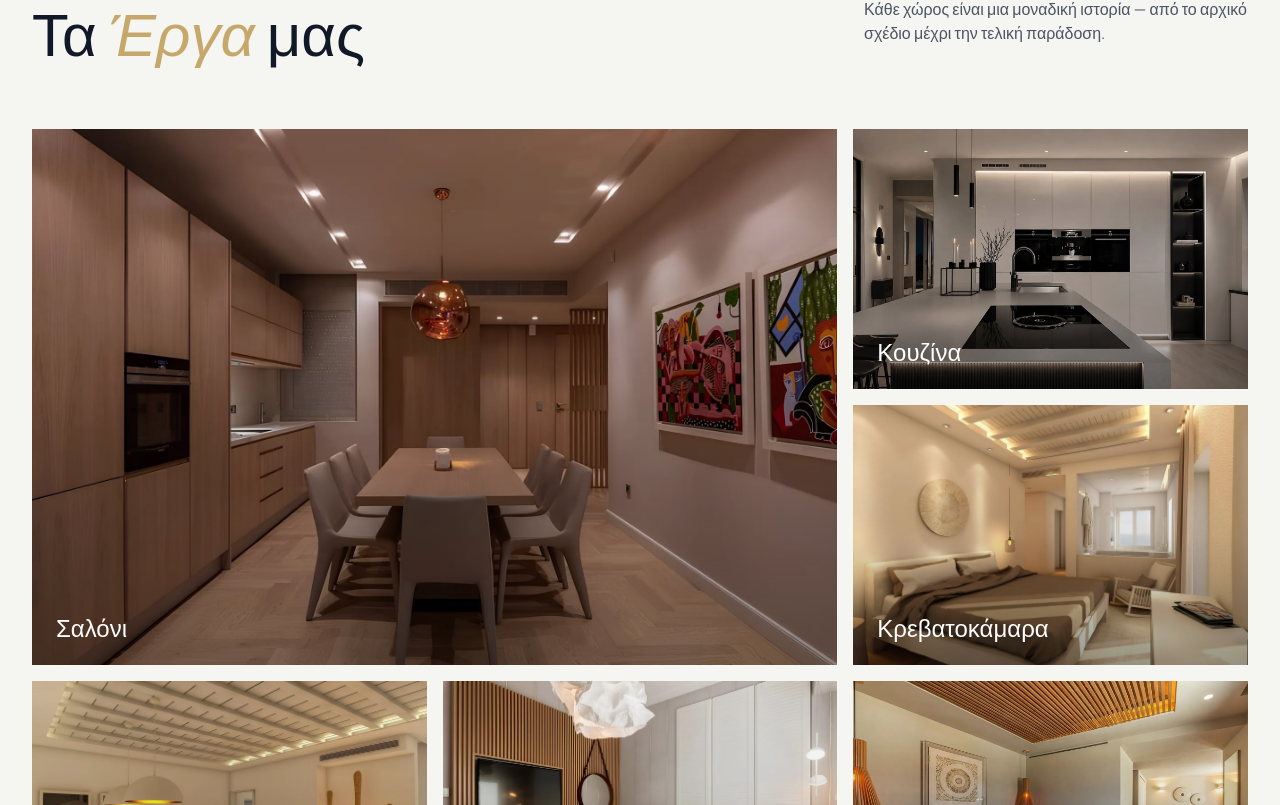
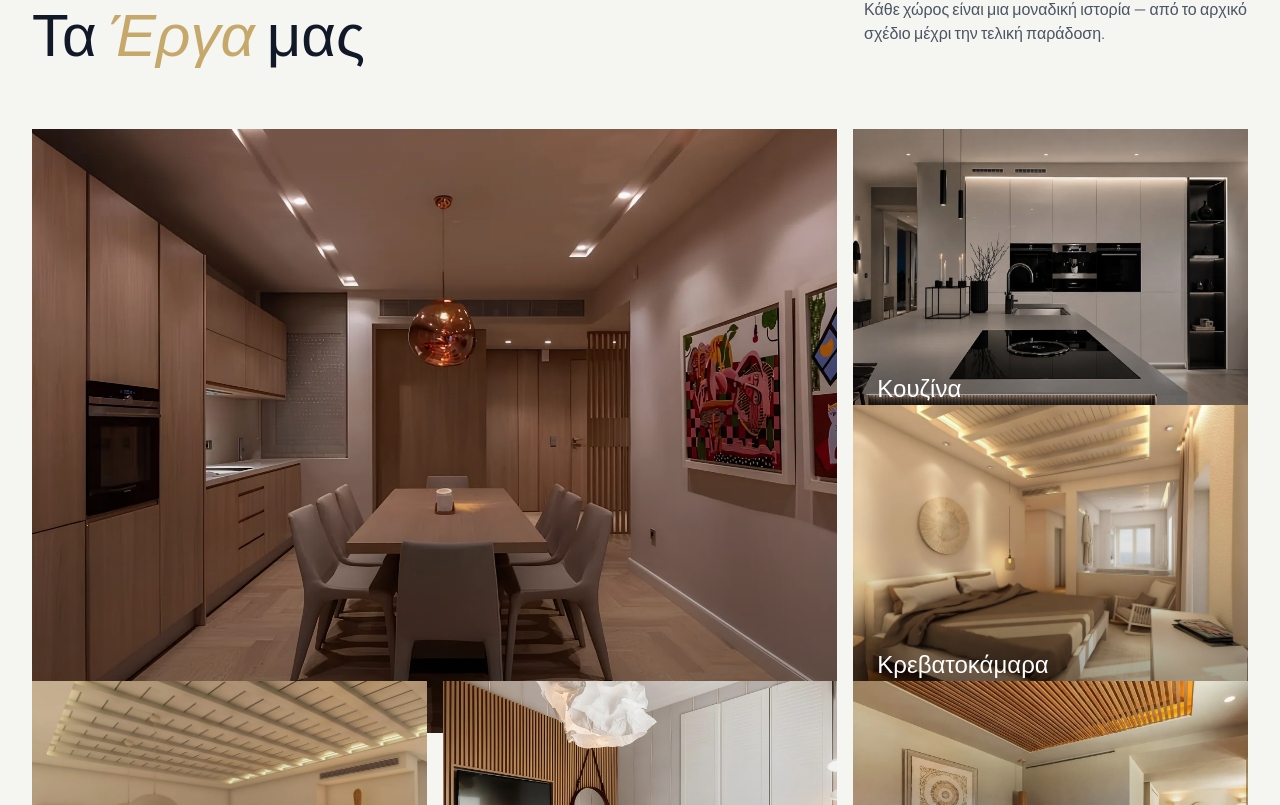
Before and after one commit to vasilisgrivas09-maker/g-projects_website, a Next.js app: page / in a window 1280 px wide. Shown: the part 1195-2000 px from the top of the page. Built offline with nearby package versions, Linux system fonts and the light colour scheme.

Commit message:
bug fixed

```diff
--- a/src/app/globals.css
+++ b/src/app/globals.css
@@ -13,7 +13,7 @@
   }
 
   * {
-    @apply box-border m-0 p-0;
+    @apply box-border;
   }
 
   html {
@@ -22,7 +22,7 @@
   }
 
   body {
-    @apply bg-[#f5f5f2] text-[#101010] font-sans antialiased overflow-x-clip;
+    @apply m-0 bg-[#f5f5f2] text-[#101010] font-sans antialiased overflow-x-clip;
     max-width: 100%;
   }
 
--- a/src/components/sections/Projects.tsx
+++ b/src/components/sections/Projects.tsx
@@ -2,25 +2,18 @@
 
 import Image from 'next/image';
 import Link from 'next/link';
-import { motion } from 'framer-motion';
 import { featuredProjects } from '@/data/projects';
 
 const spanClasses: Record<string, string> = {
-  hero: 'col-span-1 lg:col-span-8 lg:row-span-2',
-  side: 'col-span-1 lg:col-span-4',
+  hero: 'lg:col-span-8 lg:row-span-2',
+  side: 'lg:col-span-4',
 };
 
 export default function Projects() {
   return (
-    <section id="work" className="section-padding bg-[#f5f5f2] scroll-mt-24">
-      <div className="container">
-        <motion.div
-          initial={{ opacity: 0, y: 24 }}
-          whileInView={{ opacity: 1, y: 0 }}
-          viewport={{ once: true, amount: 0.3 }}
-          transition={{ duration: 0.7, ease: [0.22, 1, 0.36, 1] }}
-          className="section-head"
-        >
+    <section id="work" className="py-16 lg:py-28 bg-[#f5f5f2] scroll-mt-24">
+      <div className="mx-auto w-full max-w-7xl px-4 sm:px-6 lg:px-8">
+        <div className="mb-8 lg:mb-16 flex flex-col lg:flex-row justify-between items-start gap-6 lg:gap-8">
           <div>
             <p className="kicker flex items-center gap-3">
               <span className="w-6 h-px bg-[#c7a86b]" />
@@ -34,25 +27,17 @@ export default function Projects() {
             Κάθε χώρος είναι μια μοναδική ιστορία — από το αρχικό σχέδιο μέχρι
             την τελική παράδοση.
           </p>
-        </motion.div>
+        </div>
 
-        <div className="grid grid-cols-1 lg:grid-cols-12 lg:auto-rows-[260px] gap-3 lg:gap-4">
+        <div className="flex flex-col gap-3 lg:grid lg:grid-cols-12 lg:grid-rows-[260px_260px_260px] lg:gap-4">
           {featuredProjects.map((project, index) => {
             const span = project.span
               ? spanClasses[project.span]
-              : 'col-span-1 lg:col-span-4';
+              : 'lg:col-span-4';
             return (
-              <motion.div
+              <div
                 key={project.src}
-                initial={{ opacity: 0, y: 28 }}
-                whileInView={{ opacity: 1, y: 0 }}
-                viewport={{ once: true, amount: 0.12 }}
-                transition={{
-                  duration: 0.55,
-                  delay: index * 0.06,
-                  ease: [0.22, 1, 0.36, 1],
-                }}
-                className={`group relative min-w-0 overflow-hidden bg-gray-200 aspect-[4/3] lg:aspect-auto ${span}`}
+                className={`group relative w-full overflow-hidden bg-gray-200 aspect-[4/3] ${span}`}
               >
                 <Link
                   href="/projects"
@@ -78,18 +63,12 @@ export default function Projects() {
                     </h3>
                   </div>
                 </Link>
-              </motion.div>
+              </div>
             );
           })}
         </div>
 
-        <motion.div
-          initial={{ opacity: 0, y: 16 }}
-          whileInView={{ opacity: 1, y: 0 }}
-          viewport={{ once: true }}
-          transition={{ duration: 0.6, delay: 0.15 }}
-          className="flex justify-center mt-12 md:mt-16"
-        >
+        <div className="flex justify-center mt-12 md:mt-16">
           <Link
             href="/projects"
             className="group inline-flex items-center gap-3 bg-[#101010] hover:bg-[#c7a86b] text-white hover:text-[#101010] font-semibold py-4 px-8 rounded-full transition-all duration-300 hover:shadow-xl hover:shadow-[#c7a86b]/20 hover:-translate-y-0.5"
@@ -99,7 +78,7 @@ export default function Projects() {
               ↗
             </span>
           </Link>
-        </motion.div>
+        </div>
       </div>
     </section>
   );
```
